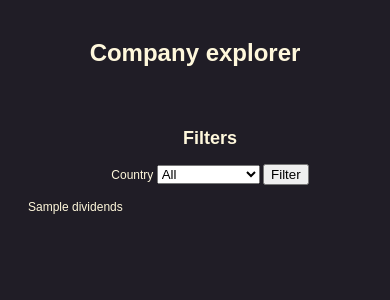
After one commit to Ruijan/flask_companies, a Flask app: template templates/companies.html in a window 390 px wide. The commit adds this page. Shown: the top 300 px of the page. Run offline with Flask 2, Linux system fonts and the light colour scheme; the template is opened without the code that fills it: most values are stand-ins (such as "Sample title", 1, 10 or a date in 2020); parts of the project's set-up code (start-up, migrations or seed data) failed here and were passed over; some libraries are stand-ins or nearby versions.

Commit message:
version 0.1

```diff
--- a/app.py
+++ b/app.py
@@ -3,12 +3,9 @@ from flask_pymongo import PyMongo
 import os
 import pandas as pd
 import matplotlib.pyplot as plt
-import matplotlib.dates as mdates
 import mpld3
 from mpld3 import plugins
-import numpy as np
-from datetime import datetime
-import pymongo
+from all_functions import compute_dividends, print_companies_to_html, get_yearly_dvidends
 
 app = Flask(__name__)
 app.config['MONGO_DBNAME'] = 'finance'
@@ -16,129 +13,74 @@ app.config['MONGO_URI'] = os.environ['MONGO_URI'].strip("'").replace('test', app
 print(app.config['MONGO_URI'])
 print(app.config['MONGO_DBNAME'])
 mongo = PyMongo(app)
-cache_df = None
-
-def get_yearly_dvidends(dividends, stock_splits):
-  dividend_dates = [datetime.strptime(key, "%b %d, %Y") for key in dividends.keys()]
-  dividend_values = list(dividends.values())
-  if isinstance(stock_splits, dict):
-    for key in stock_splits.keys():
-      key_time = datetime.strptime(key, "%b %d, %Y")
-      if stock_splits[key] > 0:
-        dividend_values = [dividends[datetime.strftime(c_date, "%b %d, %Y")] / stock_splits[key] if c_date < key_time else dividends[datetime.strftime(c_date, "%b %d, %Y")] for c_date in dividend_dates ]
-
-  temp_dividends = {'Date': list(dividend_dates), 'values': dividend_values}
-  df = pd.DataFrame.from_dict(temp_dividends)
-  df['year'] = list(map(lambda x: x.year, df["Date"]))
-  df['year_month'] = list(map(lambda x: str(x.year) + "_" + str(x.month) , df["Date"]))
-  df = df.drop_duplicates(subset=['year_month'])
-  df = df.groupby('year').sum()
-  return df
-
-def get_continuous_dividend_payment(yearly_dividends):
-  countYears = 0
-  divdiff = (yearly_dividends.values[1:] - yearly_dividends.values[0:-1]) / yearly_dividends.values[0:-1] * 100
-  datediff = (yearly_dividends.index[1:] - yearly_dividends.index[0:-1]) / yearly_dividends.index[0:-1] * 100
-  divdiff = np.flip(divdiff.flatten())
-  datediff = np.flip(datediff)
-  if len(divdiff) > 0:
-    divdiff = np.delete(divdiff, 0)
-  valid = True
-  for index in range(len(divdiff)):
-    if divdiff[index] < 0 or datediff[index] > 1:
-      valid = False
-    if valid:
-      countYears += 1
-  return countYears
-
-def get_CAGR(yearly_dividends, years):
-  if datetime.now().year - 1 in yearly_dividends.index and datetime.now().year - 1 - years in yearly_dividends.index:
-    return (np.power(yearly_dividends.loc[datetime.now().year - 1] /yearly_dividends.loc[datetime.now().year - 1 - years] ,1/(years)) -1).values[0]
-  elif datetime.now().year - 2 in yearly_dividends.index and datetime.now().year - 2 - years in yearly_dividends.index:
-    return (np.power(yearly_dividends.loc[datetime.now().year - 2] /yearly_dividends.loc[datetime.now().year - 2 - years] ,1/(years)) -1).values[0]
-  return 0
-
-def get_dividend_features(dividends, stock_splits, payout_ratio, current_yield):
-  data = {"CAGR_1": 0, "CAGR_3": 0, "CAGR_5": 0, "CAGR_10": 0, "Continous Dividend Growth": 0, "Payout_ratio": payout_ratio, "Div. Yield": current_yield, "div_score": 0}
-  if isinstance(dividends, dict):
-    yearly_dividends = get_yearly_dvidends(dividends, stock_splits)
-    data["CAGR_1"] = get_CAGR(yearly_dividends, 1)
-    data["CAGR_3"] = get_CAGR(yearly_dividends, 3)
-    data["CAGR_5"] = get_CAGR(yearly_dividends, 5)
-    data["CAGR_10"] = get_CAGR(yearly_dividends, 10)
-    data["Continous Dividend Growth"] = get_continuous_dividend_payment(yearly_dividends)
-    data["div_score"] = rate_dividends(data)
-  return data
-
-def rate_dividends(data):
-  score = 0
-  max_score = 8
-  CAGR = [data["CAGR_1"], data["CAGR_3"], data["CAGR_5"], data["CAGR_10"]]
-  if data["Div. Yield"] > 0.02:
-    score += 1
-  if data["Div. Yield"] > 0.05:
-    score += 1
-  if np.std(CAGR) < 0.2 * np.mean(CAGR) and np.mean(CAGR) > 0:
-    score += 1
-  if data["CAGR_1"] > 0.03 and data["CAGR_3"] > 0.03 and data["CAGR_5"] > 0.03:
-    score += 1
-  if data["CAGR_1"] < 0 or data["CAGR_3"] < 0 or data["CAGR_5"] < 0:
-    score -= 1
-  if data["Continous Dividend Growth"] > 8:
-    score += 1
-  if data["Continous Dividend Growth"] > 16:
-    score += 1
-  if data["Payout_ratio"]  < 1:
-    score += 1
-  if data["Payout_ratio"]  < 0.8:
-    score += 1
-  return score / max_score
+global cache_df
+collection = mongo.db.cleaned_companies
+request_filter = {
+    "Error_stats": {"$eq": False},
+    "Stats.Trailing P/E": {"$not": {"$eq": "N/A"}},
+    "Stats.Payout Ratio": {"$not": {"$eq": "N/A"}},
+    "Stats.Forward Annual Dividend Rate": {"$not": {"$eq": "N/A"}},
+    "Country": "France"
+        }
+df = pd.DataFrame.from_records(collection.find(request_filter))
+df.columns = [c.replace(' ', '_').lower() for c in df.columns]
+df = pd.concat([df, pd.DataFrame(list(df.apply(compute_dividends, axis=1)))], axis=1, sort=False)
+df = df.set_index("ticker")
+cache_df = df
+print(cache_df)
 
 @app.route('/')
-def hello():
-    if cache_df is None:_
-        collection = mongo.db.companies
-        a = collection.find();
-        df = pd.DataFrame(list(a))
-        df_an = df[df["Forward Annual Dividend Rate"].notna()]
-        df_an = df_an[df_an["Forward Annual Dividend Rate"].apply(lambda x: not isinstance(x,str))]
-        df_an = df_an[df_an["Trailing P/E"].apply(lambda x: not isinstance(x,str))]
-        df_an = df_an[df_an["Payout Ratio"].apply(lambda x: not isinstance(x,str))]
-        df_an = df_an.reset_index()
-        data = [get_dividend_features(df_an["Dividend History"].values[index], df_an["Stock Splits"].values[index], df_an["Payout Ratio"].values[index], df_an["Forward Annual Dividend Yield"].values[index]) for index in range(len(df_an))]
-        df_an = pd.concat([df_an, pd.DataFrame(data)], axis=1)
-        cache_df = df_an
-    keys = ["Ticker", "Name", "Sector", "Country", "Trailing P/E", "Forward P/E", "PEG Ratio (5 yr expected)",  "CAGR_3", "CAGR_5", "div_score", "Payout Ratio", "Forward Annual Dividend Yield", "5 Year Average Dividend Yield", "Continous Dividend Growth"]
-    html = cache_df.sort_values(by=['div_score', "Forward Annual Dividend Yield"], ascending=False)[keys].set_index('Ticker').head(50).to_html()
-    return html
+def explore_companies():
+    global cache_df
+    df = cache_df.copy()
+    df.reset_index(inplace=True)
+    df = pd.concat([df, pd.DataFrame(list(df["stats"]))], axis=1, sort=False)
+    df.set_index("ticker", inplace=True)
+    html = print_companies_to_html(df)
+    print(df["Trailing P/E"].loc["LI.PA"])
+    return render_template("companies.html", dividends=html)
+
+@app.route('/<country>')
+def explore_company_per_country(country):
+    global cache_df
+    df = cache_df.copy()
+    df.reset_index(inplace=True)
+    df = pd.concat([df, pd.DataFrame(list(df["stats"]))], axis=1, sort=False)
+    df = df[df.country == country]
+    df.set_index("ticker", inplace=True)
+    print(df.columns)
+    print(df["Trailing P/E"])
+    html = print_companies_to_html(df)
+    return render_template("companies.html", dividends=html)
 
 
 @app.route('/screener/<ticker>')
 def show_company(ticker):
-    collection = mongo.db.companies
-    db_company = collection.find_one({"Ticker": ticker})
-    print(db_company)
+    global cache_df
+    db_company = cache_df.loc[ticker]
     if db_company is not None:
-        dividends = {'Date': list(db_company["Dividend History"].keys()), 'Dividends': list(db_company["Dividend History"].values())}
+        dividends = get_yearly_dvidends(db_company.dividend_history, db_company.stock_splits)
+        dividends = {'Date': list(dividends.index), 'Dividends': dividends.values.flatten().tolist()}
+        print(dividends)
         dividends["Date"].reverse()
         dividends["Dividends"].reverse()
 
+
         fig, ax = plt.subplots()
         plt1 = ax.bar(dividends["Date"], dividends["Dividends"])
-        ax.set_xlabel('x')
-        ax.set_ylabel('y')
+        ax.set_xlabel('Year')
+        ax.set_ylabel('Amount')
         ax.set_title('Dividends', size=20)
 
         ax.grid(True)
-        labels = [dividends["Date"][index] + ": " + str(dividends["Dividends"][index]) for index in range(len(dividends["Date"]))]
+        #labels = [str(dividends["Date"][index] + ": " + str(dividends["Dividends"][index]) for index in range(len(dividends["Date"]))]
 
-        return render_template("index.html", \
-                               name=db_company["Name"], \
-                               ticker=db_company["Ticker"], \
-                                   sector=db_company["Sector"], \
-                                       dividends=mpld3.fig_to_html(fig))
+        return render_template("index.html",
+                               name=db_company["name"],
+                               ticker=ticker,
+                               sector=db_company.sector,
+                               dividends=mpld3.fig_to_html(fig))
     return "No company found"
-    #return mpld3.fig_to_html(fig)
 
 
 if __name__ == '__main__':
--- /dev/null
+++ b/static/js/main.js
@@ -0,0 +1,3 @@
+function showCompany(ticker){
+    window.location.href = "/screener/" + ticker;
+};
--- /dev/null
+++ b/static/styles/main.css
@@ -0,0 +1,73 @@
+body {
+    font: 12px Arial;
+    color: cornsilk;
+    background-color: rgb(32, 29, 38);
+}
+
+.dataframe, .dataframe td, .dataframe th{
+    border-collapse: collapse;
+    border: 0px;
+    text-align: right;
+}
+
+.dataframe thead{
+    font-size: 15px;
+    padding: 5px;
+}
+
+.dataframe tr{
+    height: 35px;
+}
+
+.dataframe tbody tr{
+    cursor: pointer;
+}
+
+.dataframe tbody tr:hover{
+    background-color: dimgrey;
+}
+
+.dataframe td, .dataframe th{
+    padding:5px;
+}
+
+.dataframe tr:nth-child(odd){
+    background: #302E2E;
+}
+
+.dataframe tr:nth-child(even){
+    background: rgb(32, 29, 38);
+}
+
+
+.dataframe tr:nth-child(0){
+    text-align: center;
+}
+
+.main_content {
+    float:left;
+    width:60%;
+    padding:0 20px;
+}
+
+.menu {
+    float:left;
+    width:15%;
+    text-align:center;
+    padding:15px;
+}
+
+.right {
+    float:left;
+    width:15%;
+    padding:15px;
+    margin-top:7px;
+    text-align:center;
+}
+
+@media only screen and (max-width:820px) {
+  /* For mobile phones: */
+  .menu, .main, .right {
+    width:100%;
+  }
+}
--- /dev/null
+++ b/templates/companies.html
@@ -0,0 +1,34 @@
+<!DOCTYPE html>
+<html lang="en">
+<head>
+    <meta charset="utf-8">
+    <meta name="viewport" content="width=device-width, initial-scale=1.0">
+    <link rel="stylesheet" type="text/css" href="{{ url_for('static',filename='styles/main.css') }}">
+</head>
+<body>
+    <div style="padding:15px;text-align:center;">
+        <h1>Company explorer</h1>
+    </div>
+    <div style="overflow:auto;">
+        <div class="menu">
+            <h2>Filters</h2>
+            <form>
+                <label for="country">Country</label>
+                <select>
+                    <option>All</option>
+                    <option>France</option>
+                    <option>United States</option>
+                    <option>Canada</option>
+                </select>
+                <button onclick="filterCountry();">Filter</button>
+            </form>
+        </div>
+        <div class="main_content">
+            {{ dividends | safe}}
+        </div>
+        <div class="right">
+        </div>
+    </div>
+</body>
+</html>
+<script type="text/javascript" src="{{ url_for('static',filename='js/main.js') }}"></script>
```
Also changed, not shown: all_functions.py (added, +128 -0 lines), local_main.py (added, +36 -0 lines), templates/index.html (+17 -14 lines).
